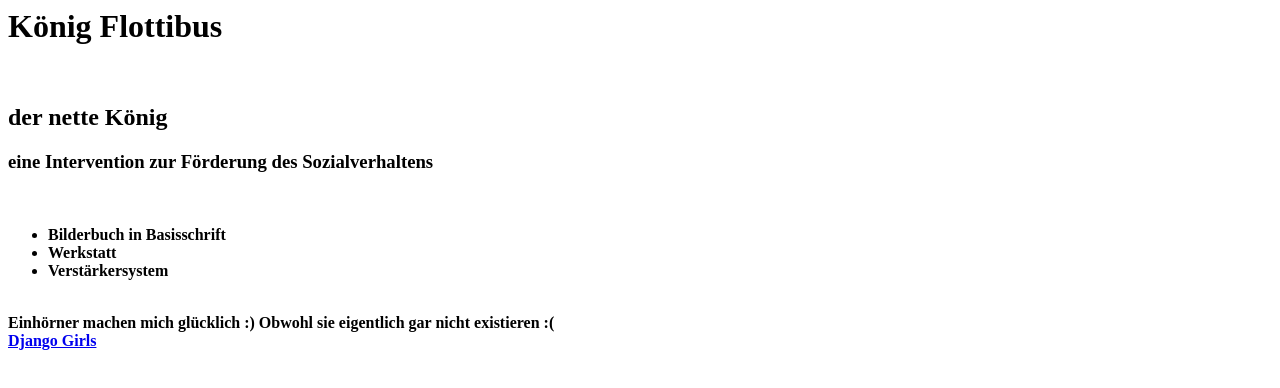
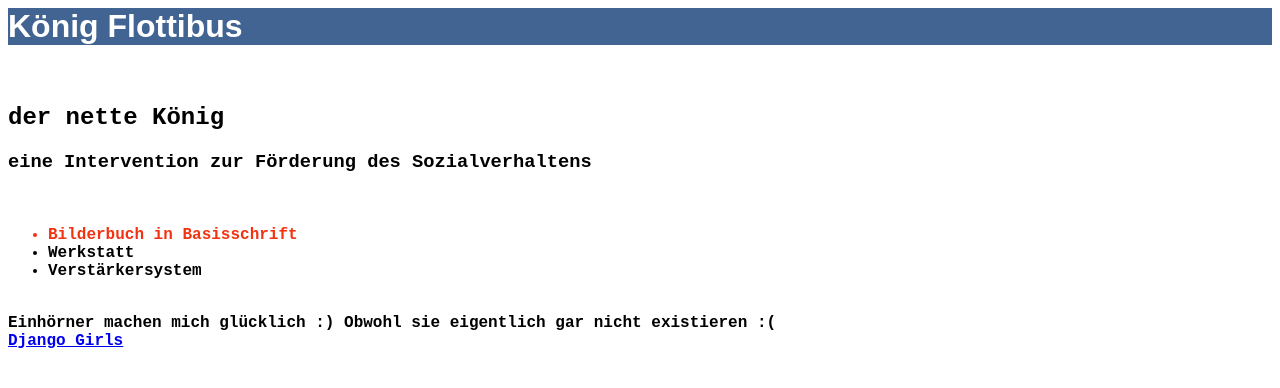
Before and after one commit to MarlenDi/MarlenDi.github.io, a plain HTML site: page index.html in a window 1280 px wide. Drawn offline with Linux system fonts and the light colour scheme.

Commit message:
noch ein bitzeli Farben verändert

```diff
--- a/index.html
+++ b/index.html
@@ -1,10 +1,18 @@
-<h1> König Flottibus</h1><br/>
+<html>
+<head>
+  <title>König Flottibus</title>
+  <link rel="stylesheet" href="main.css">
+</head>
+<body>
+  <h1> König Flottibus</h1><br/>
 <h2> der nette König</h2><b/r>
 <h3> eine Intervention zur Förderung des Sozialverhaltens</h3><br/>
 
-<ul><li>Bilderbuch in Basisschrift</li>
+<ul><li class="Mädchen">Bilderbuch in Basisschrift</li>
   <li>Werkstatt</li>
   <li>Verstärkersystem</li></ul><br/>
 Einhörner machen mich glücklich :) Obwohl sie eigentlich
 gar nicht existieren :(<br/>
  <a href="https://djangogirls.org/">Django Girls</a>
+ </body>
+ </html>
--- a/main.css
+++ b/main.css
@@ -1,3 +1,9 @@
 h1 {
-  color: #426493;
+  font-family: Arial, Helvetica, sans-serif;
+  background-color: #426493;
+  color: #ffffff;
 }
+body{
+  font-family: "Courier New", Courier, monospace;
+}
+.Mädchen{color: #f23210;}
```
